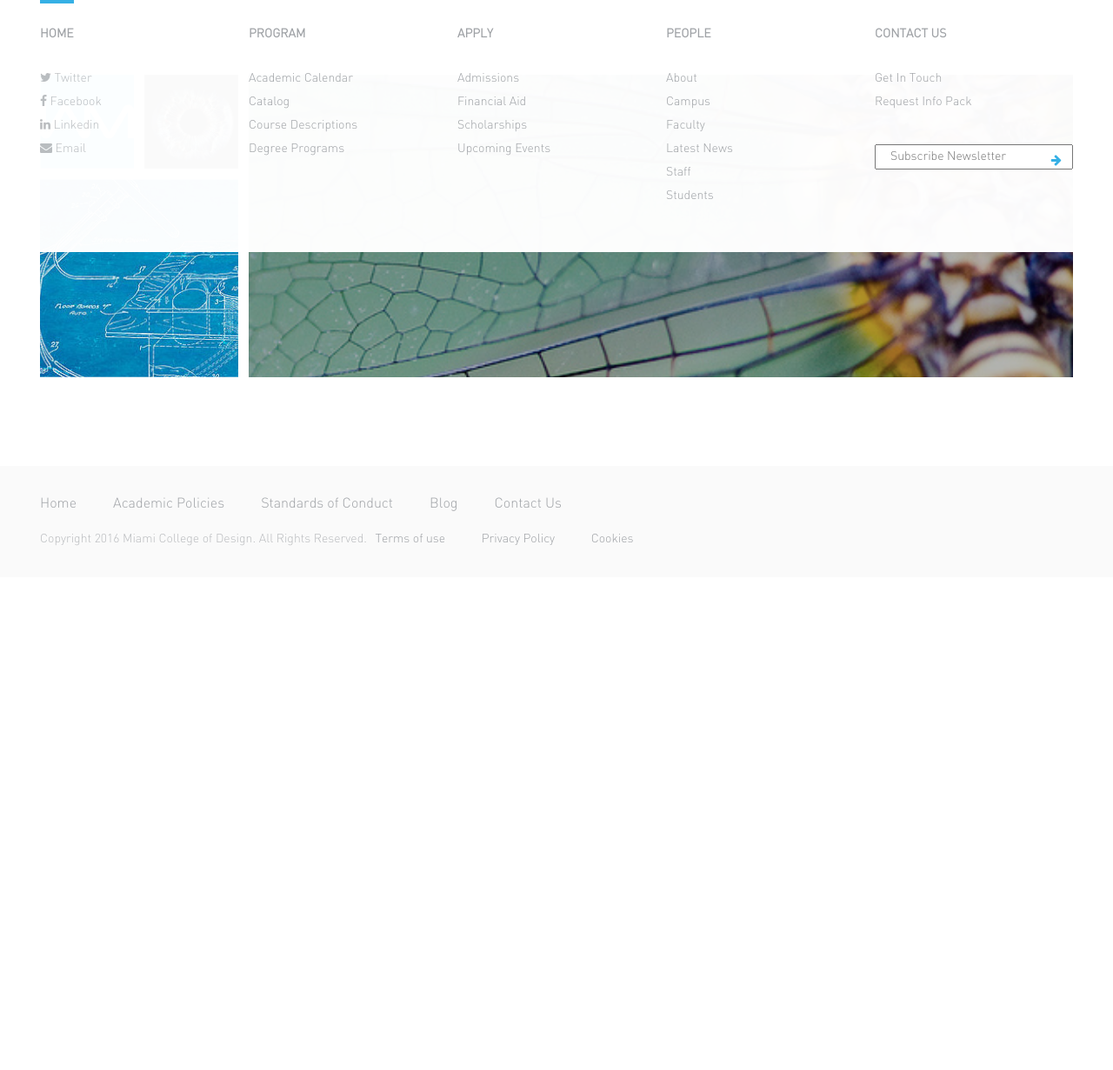
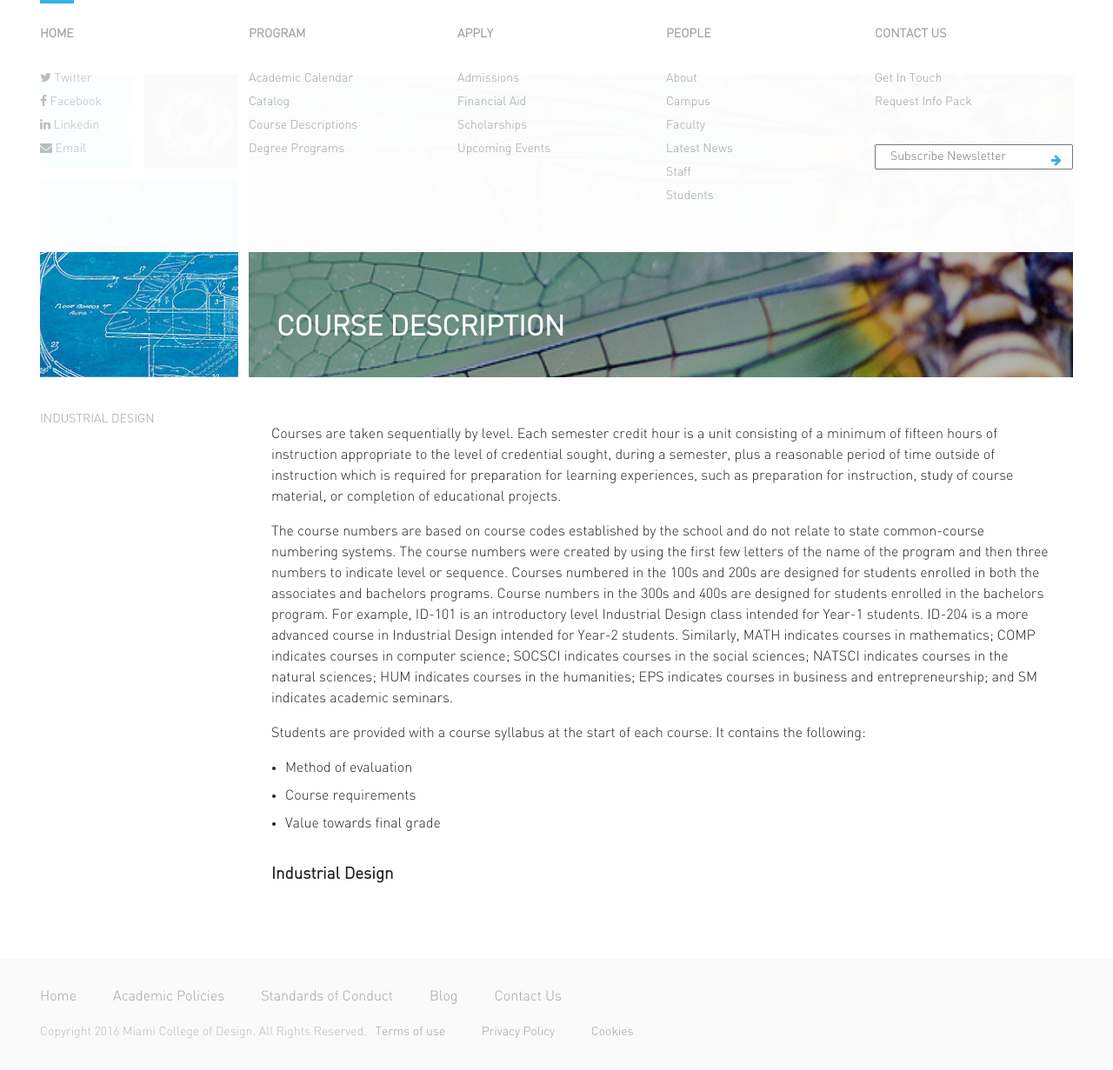
Before and after one commit to akritibhusal/MiamiCollegeofDesign, a Jekyll site: the page built from program/course-descriptions.markdown, in a window 1280 px wide. Shown: the whole page at 87% size. Built offline with Jekyll 4.4.1, drawn with Linux system fonts in a browser that asks for light colours; nearby versions of some CDN libraries; before the commit the page ends 900 px from its top, so only the background shows below that.

Commit message:
Updated Course Descriptions

```diff
--- a/program/course-descriptions.markdown
+++ b/program/course-descriptions.markdown
@@ -3,4 +3,20 @@ title: Course Descriptions
 date: 2016-12-02 13:57:00 Z
 permalink: "/program/course-descriptions/"
 position: 2
+header_title: Course Description
+sidemenu:
+  inddesign: Industrial Design
 ---
+
+Courses are taken sequentially by level. Each semester credit hour is a unit consisting of a minimum of fifteen hours of instruction appropriate to the level of credential sought, during a semester, plus a reasonable period of time outside of instruction which is required for preparation for learning experiences, such as preparation for instruction, study of course material, or completion of educational projects.
+
+The course numbers are based on course codes established by the school and do not relate to state common-course numbering systems. The course numbers were created by using the first few letters of the name of the program and then three numbers to indicate level or sequence. Courses numbered in the 100s and 200s are designed for students enrolled in both the associates and bachelors programs. Course numbers in the 300s and 400s are designed for students enrolled in the bachelors program. For example, ID-101 is an introductory level Industrial Design class intended for Year-1 students. ID-204 is a more advanced course in Industrial Design intended for Year-2 students. Similarly, MATH indicates courses in mathematics; COMP indicates courses in computer science; SOCSCI indicates courses in the social sciences; NATSCI indicates courses in the natural sciences; HUM indicates courses in the humanities; EPS indicates courses in business and entrepreneurship; and SM indicates academic seminars.
+
+Students are provided with a course syllabus at the start of each course. It contains the following:
+
+* Method of evaluation
+* Course requirements
+* Value towards final grade
+
+### Industrial Design
+{:#inddesign}
```
